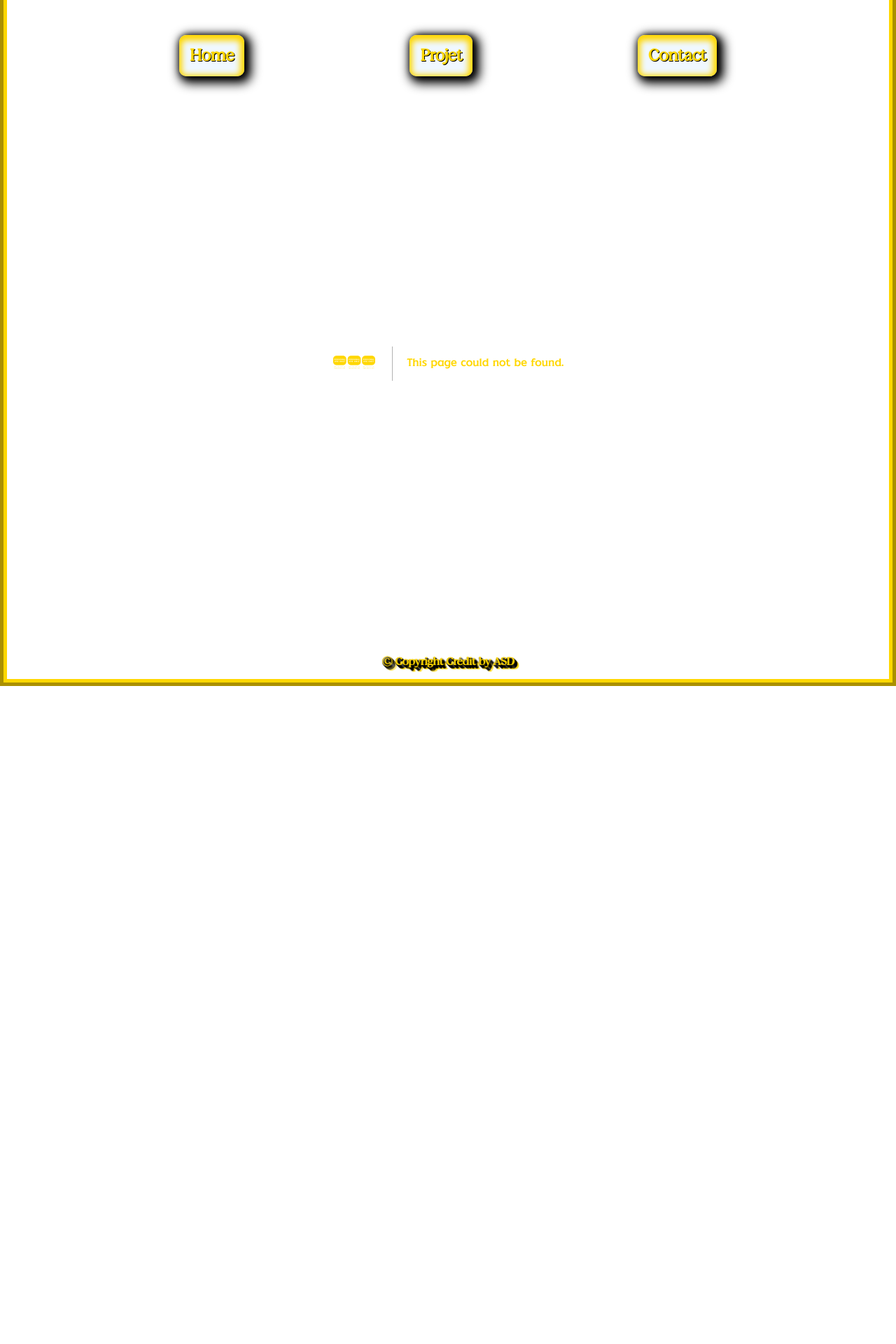
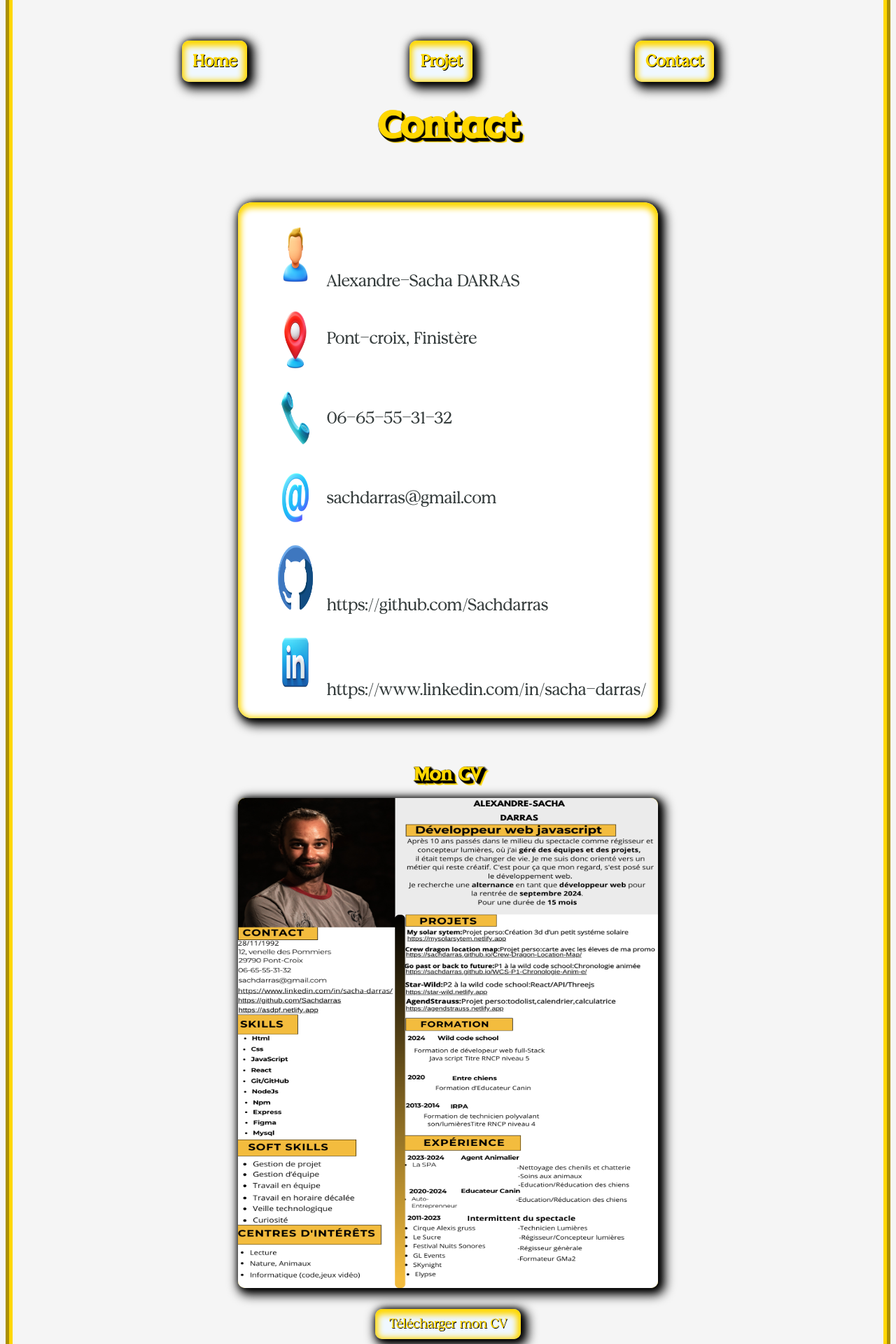
Before and after one commit to Sachdarras/pfaaasd, a Next.js app: page /contact in a window 1280 px wide. Before the commit this address had no page. Shown: the part 320-2240 px from the top of the page at 70% size. Before the commit the page ends 1300 px from the top, so only its background shows below. Built offline with nearby package versions, Linux system fonts and the light colour scheme.

Commit message:
page contact

```diff
--- /dev/null
+++ b/src/app/comoponents/Info.jsx
@@ -0,0 +1,65 @@
+"use client"; // Assurez-vous que c'est un composant client
+
+import Image from "next/image"; // Importez le composant Image
+
+
+function Info() {
+  return (
+    <>
+      <div className="info-container">
+        <ul>
+          <li>
+            <div>
+              <Image src="/assets/info/icons8-avatar-94.png" className="imginfo" alt="Avatar" width={94} height={94} />
+              Alexandre-Sacha DARRAS
+              <br />
+            </div>
+          </li>
+          <li>
+            <Image src="/assets/info/icons8-géorepérage-94.png" className="imginfo" alt="Location" width={94} height={94} />
+            Pont-croix, Finistère
+          </li>
+          <li>
+            <Image src="/assets/info/icons8-téléphone-94.png" className="imginfo" alt="Phone" width={94} height={94} />
+            06-65-55-31-32
+          </li>
+          <li>
+            <Image src="/assets/info/icons8-email-94.png" className="imginfo" alt="Email" width={94} height={94} />
+            sachdarras@gmail.com
+          </li>
+          <li>
+            <a
+              href="https://github.com/Sachdarras"
+              target="_blank"
+              rel="noopener noreferrer"
+            >
+              <Image src="/assets/info/github.png" className="imginfo" alt="GitHub" width={94} height={94} />
+              https://github.com/Sachdarras
+            </a>
+          </li>
+          <li>
+            <a
+              href="https://www.linkedin.com/in/sacha-darras/"
+              target="_blank"
+              rel="noopener noreferrer"
+            >
+              <Image src="/assets/info/icons8-linkedin-94.png" className="imginfo" alt="LinkedIn" width={94} height={94} />
+              https://www.linkedin.com/in/sacha-darras/
+            </a>
+          </li>
+        </ul>
+      </div>
+      <div className="cv-container">
+        <h2>Mon CV</h2>
+        <Image src="/assets/CV/CV-ASDi.png" className="cv cv-image" alt="CV Alexandre-Sacha Darras" width={500} height={700} />
+        <a href="/assets/CV/CV-ASD.pdf" download="cvASD.pdf">
+          <button className="button-cv" type="button">
+            Télécharger mon CV
+          </button>
+        </a>
+      </div>
+    </>
+  );
+}
+
+export default Info;
--- /dev/null
+++ b/src/app/contact/page.jsx
@@ -0,0 +1,18 @@
+
+import Info from "../comoponents/Info";
+
+function Contact() {
+  return (
+    <>
+      <div className="header-container">
+
+        <h1 className="header-title">Contact</h1>
+      </div>
+
+      <Info />
+
+    </>
+  );
+}
+
+export default Contact;
--- /dev/null
+++ b/src/app/style/contact.scss
@@ -0,0 +1,96 @@
+.info-container {
+  display: flex;
+  flex-direction: column;
+  justify-content: center;
+  align-items: center;
+  box-shadow: inset -1px 3px 8px 5px gold, 2px 1px 10px 0px black,
+    5px 5px 15px 5px black;
+  width: 600px;
+  margin: auto;
+  margin-top: 50px;
+  margin-bottom: 50px;
+  border-radius: 20px;
+  background-color: white;
+}
+
+.info-container li {
+  list-style: none;
+  display: flex;
+  align-items: center;
+  font-size: 1.5rem;
+  padding: 10px;
+  color: #363d3d;
+}
+
+.imginfo {
+  width: 50px;
+  margin-right: 20px;
+}
+
+.info-container a {
+  text-decoration: none;
+  color: inherit;
+}
+
+.info-container a:hover {
+  color: #ffd700;
+}
+
+.cv-container {
+  display: flex;
+  flex-direction: column;
+  justify-content: center;
+  align-items: center;
+}
+
+.cv-container h2 {
+  text-shadow: 1px 0px 1px black, 0px 1px 1px black, 2px 1px 1px black,
+    1px 2px 1px black, 3px 2px 1px black, 2px 3px 1px black, 4px 3px 1px black,
+    3px 4px 1px black, 5px 4px 1px black, 6px 5px 1px #ffd700,
+    5px 6px 1px #ffd700, 7px 6px 1px #ffd700;
+}
+
+.cv {
+  width: 600px;
+  box-shadow: inset -1px 3px 8px 5px gold, 2px 1px 10px 0px black,
+    5px 5px 15px 5px black;
+  border-radius: 10px;
+}
+
+.cv-image {
+  transition: transform 0.3s ease; /* Transition pour un effet fluide */
+}
+
+.cv-image:hover {
+  transform: scale(1.4); /* Zoom léger, ajustez la valeur pour un zoom plus prononcé */
+}
+
+.button-cv {
+  padding: 10px 20px;
+  margin: 10px;
+  margin-top: 30px;
+  font-size: 1.2em;
+  color: #ffd700;
+  background-color: aliceblue;
+  border: none;
+  border-radius: 10px;
+  box-shadow: inset -1px 3px 8px 5px gold, 2px 1px 10px 0px black,
+    5px 5px 15px 5px black;
+  cursor: pointer;
+  transition: transform 0.3s ease, background-color 0.3s ease, color 0.3s ease,
+    box-shadow 0.3s ease;
+    font-family: variable.$font-text;
+  text-shadow: black 1px 1px;
+}
+
+/* Assurez-vous d'inclure les styles de survol */
+.button-cv:hover {
+  transform: scale(1.05); /* Zoom léger */
+  background-color: #ffd700; /* Inverser la couleur de fond */
+  color: black;
+  text-shadow: aliceblue 1px 1px; /* Met en valeur les lettres */
+
+  /* Inversion des couleurs du cadre */
+  box-shadow: inset -1px 3px 8px 5px black, 2px 1px 10px 0px gold,
+    5px 5px 15px 5px gold;
+}
--- a/src/app/style/global.scss
+++ b/src/app/style/global.scss
@@ -2,7 +2,7 @@
 @import './home.scss';
 @import"./projet.scss";
 @import "./oneproject.scss";
-
+@import "./contact.scss";
 body {
   border-top: 10px groove;
   border-right: 10px ridge;
```
